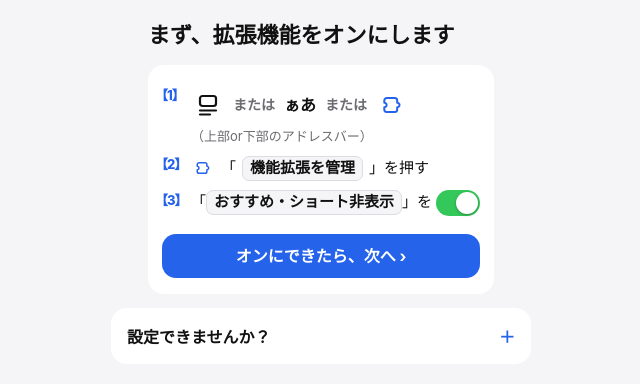
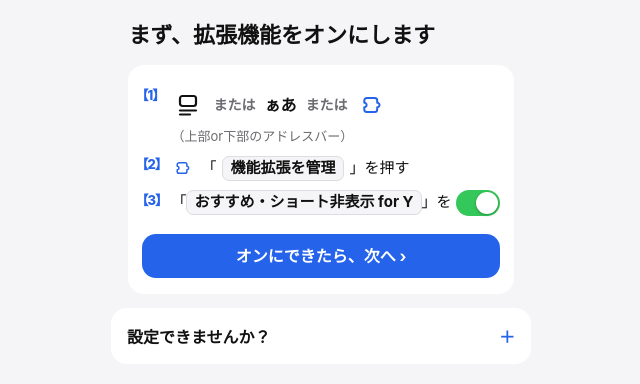
Before and after one commit to yuke-dopa/safari-, a plain HTML site: page setup.html in a window 1280 px wide. Shown: the whole page, without its empty margins (319-959 px from the left). Drawn offline with Linux system fonts and the light colour scheme.

Commit message:
アプリ名を『おすすめ・ショート非表示 for Y』にそろえる

```diff
--- a/setup.html
+++ b/setup.html
@@ -196,7 +196,7 @@
           <span class="where">（上部or下部のアドレスバー）</span>
         </li>
         <li class="withicon"><span class="mini puzzle"><svg viewBox="0 0 24 24" fill="none" stroke="currentColor" stroke-width="2" stroke-linejoin="round" aria-hidden="true"><path d="M6.8 5H14.7a2.5 2.5 0 0 1 2.5 2.5V9.7a2.3 2.3 0 1 1 0 4.6V16.5a2.5 2.5 0 0 1-2.5 2.5H6.8a2.5 2.5 0 0 1-2.5-2.5V14.3a2.3 2.3 0 1 0 0-4.6V7.5a2.5 2.5 0 0 1 2.5-2.5z"/></svg></span>「<span class="key">機能拡張を管理</span>」を押す</li>
-        <li><span class="nw">「<span class="key">おすすめ・ショート非表示</span>」を</span><span class="sw" role="img" aria-label="オン"></span></li>
+        <li><span class="nw">「<span class="key">おすすめ・ショート非表示 for Y</span>」を</span><span class="sw" role="img" aria-label="オン"></span></li>
       </ol>
       <a class="btn" id="next" href="#next">オンにできたら、次へ ›</a>
       </section>
@@ -210,9 +210,9 @@
       <div class="demo" id="demo" aria-hidden="true">
         <div class="scr" id="scr">
           <div class="yt"><span class="ytl"><i></i>YouTube</span><span class="ytb"></span><span class="ytb s"></span><span class="ytb"></span></div>
-          <div class="lay l1"><div class="dm"><span class="mline"></span><span class="mrow" id="t1"><span class="mic"></span>おすすめ・ショート非表示</span></div></div>
-          <div class="lay l2"><div class="dd"><p>“おすすめ・ショート非表示”がm.youtube.comへのアクセスを求めています。</p><span class="db blue">1日だけ許可</span><span class="db" id="t2">常に許可…</span><span class="db">キャンセル</span></div></div>
-          <div class="lay l3"><div class="dd"><p>“おすすめ・ショート非表示”を常に許可してもよろしいですか?</p><span class="grp" id="t3"><span class="db">このWebサイトで常に許可</span><span class="db">すべてのWebサイトで常に許可</span></span><span class="db">キャンセル</span></div></div>
+          <div class="lay l1"><div class="dm"><span class="mline"></span><span class="mrow" id="t1"><span class="mic"></span>おすすめ・ショート非表示 for Y</span></div></div>
+          <div class="lay l2"><div class="dd"><p>“おすすめ・ショート非表示 for Y”がm.youtube.comへのアクセスを求めています。</p><span class="db blue">1日だけ許可</span><span class="db" id="t2">常に許可…</span><span class="db">キャンセル</span></div></div>
+          <div class="lay l3"><div class="dd"><p>“おすすめ・ショート非表示 for Y”を常に許可してもよろしいですか?</p><span class="grp" id="t3"><span class="db">このWebサイトで常に許可</span><span class="db">すべてのWebサイトで常に許可</span></span><span class="db">キャンセル</span></div></div>
           <div class="lay l4"><div class="okt"><b>✅ 設定できました</b><span>おすすめとショートが消えます</span></div></div>
           <div class="abar"><span class="abtn" id="t0"><svg viewBox="0 0 24 24" fill="none" stroke="currentColor" stroke-width="2" stroke-linejoin="round" aria-hidden="true"><path d="M6.8 5H14.7a2.5 2.5 0 0 1 2.5 2.5V9.7a2.3 2.3 0 1 1 0 4.6V16.5a2.5 2.5 0 0 1-2.5 2.5H6.8a2.5 2.5 0 0 1-2.5-2.5V14.3a2.3 2.3 0 1 0 0-4.6V7.5a2.5 2.5 0 0 1 2.5-2.5z"/></svg></span><span class="aurl">youtube.com</span></div>
           <span class="finger" id="finger"></span>
@@ -220,7 +220,7 @@
       </div>
       <ol class="flow demosteps cont" id="demosteps">
         <li data-s="0"><span class="nw">YouTubeの画面で、</span><span class="nw">アドレスバーのボタンを押す</span><span class="sub">（いま画面の端の矢印がさしているのと、同じ場所です）</span></li>
-        <li data-s="1"><span class="nw">「<span class="key">おすすめ・ショート非表示</span>」を押す</span></li>
+        <li data-s="1"><span class="nw">「<span class="key">おすすめ・ショート非表示 for Y</span>」を押す</span></li>
         <li data-s="2">「<span class="key">常に許可…</span>」を押す</li>
         <li data-s="3"><span class="nw">「<span class="key">常に許可</span>」をもう一度押す</span><span class="nw">（どちらでもOK）</span></li>
       </ol>
@@ -239,7 +239,7 @@
   <details class="trouble" id="trouble">
     <summary>設定できませんか？</summary>
     <ul class="cases">
-      <li><div class="case">アプリやiOSを更新した・入れ直したあと、うまく動かない</div><div class="fix"><b>対策</b><span class="nw">「設定」アプリ →</span><span class="nw">「アプリ」→</span><span class="nw">「Safari」→</span><span class="nw">「機能拡張」→</span><span class="nw">「おすすめ・ショート非表示」を</span><span class="nw">一度オフにして、</span><span class="nw">もう一度オンにする</span></div></li>
+      <li><div class="case">アプリやiOSを更新した・入れ直したあと、うまく動かない</div><div class="fix"><b>対策</b><span class="nw">「設定」アプリ →</span><span class="nw">「アプリ」→</span><span class="nw">「Safari」→</span><span class="nw">「機能拡張」→</span><span class="nw">「おすすめ・ショート非表示 for Y」を</span><span class="nw">一度オフにして、</span><span class="nw">もう一度オンにする</span></div></li>
       <li><div class="case">前から開いていたYouTubeのタブで、おすすめやショートが出る</div><div class="fix"><b>対策</b><span class="nw">そのタブを閉じて、</span><span class="nw">アプリの「SafariでYouTubeを開く」から</span><span class="nw">開き直す</span></div></li>
       <li><div class="case">上のどれをしても直らない</div><div class="fix"><b>対策</b>アプリの「ご不満・ご要望」から教えてください。すぐ直します</div></li>
     </ul>
```
Also changed, not shown: index.html (+1 -1 lines).
